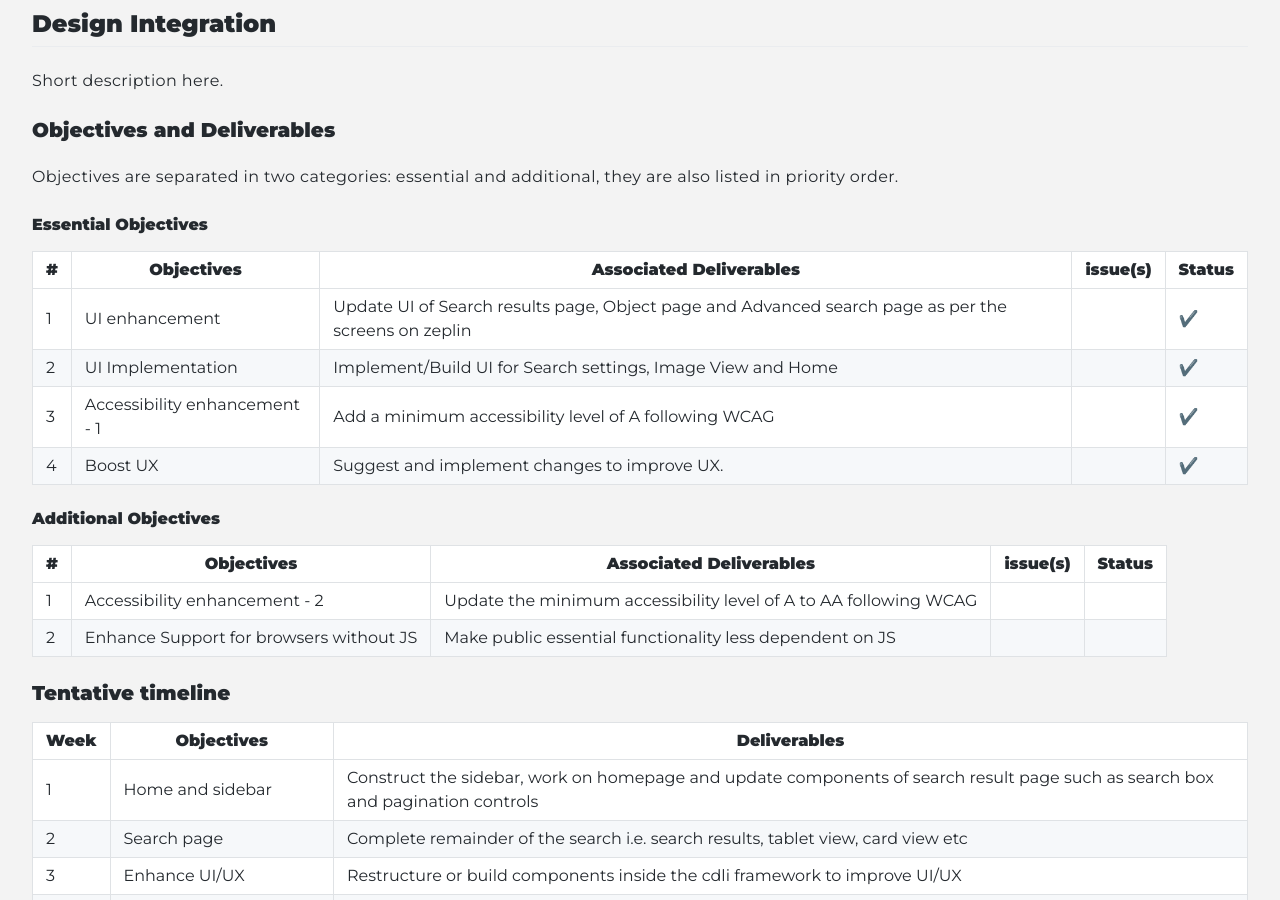
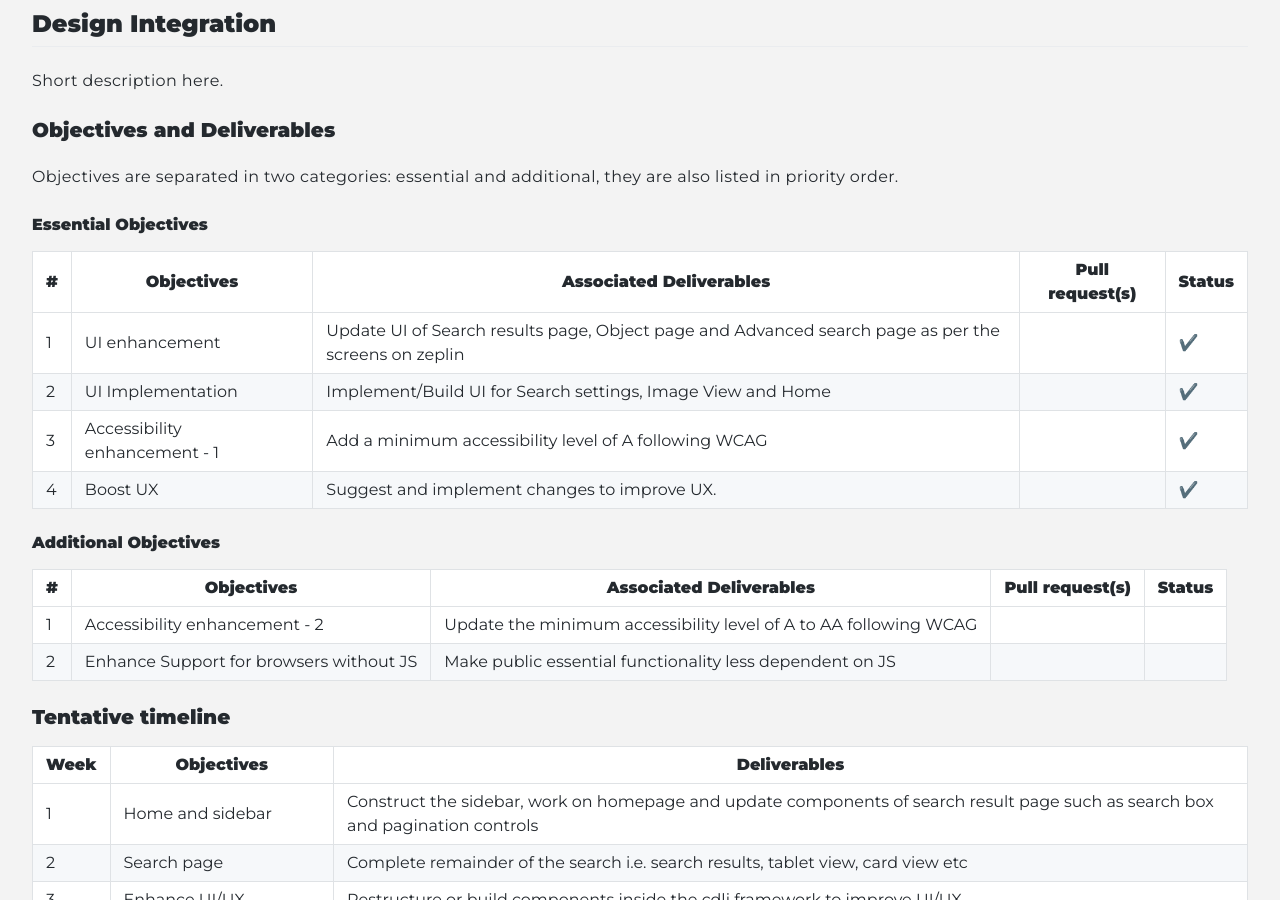
Before and after one commit to cdli-gh/blog, a Jekyll site: the page built from _blog/gsoc20/design_integration/index.md, in a window 1280 px wide and 900 px high, scrolled down 404 px. Built offline with Jekyll 4.4.1, drawn with Linux system fonts in a browser that asks for light colours; Markdown is read by kramdown in place of the engine named in the settings.

Commit message:
Update index.md

```diff
--- a/_blog/gsoc20/design_integration/index.md
+++ b/_blog/gsoc20/design_integration/index.md
@@ -12,7 +12,7 @@ Short description here.
 Objectives are separated in two categories: essential and additional, they are also listed in priority order.
 #### Essential Objectives
 
-|\#|Objectives|Associated Deliverables|issue(s)|Status|
+|\#|Objectives|Associated Deliverables|Pull request(s)|Status|
 |---	|---	|---	|--- |---	|
 |1   	|UI enhancement   	| Update UI of Search results page, Object page and Advanced search page as per the screens on zeplin  	|   	|✔️   |
 |2   	|UI Implementation  	| Implement/Build UI for Search settings, Image View and Home     	|   	| ✔️   |
@@ -22,7 +22,7 @@ Objectives are separated in two categories: essential and additional, they are a
 
 #### Additional Objectives
 
-|\#|Objectives|Associated Deliverables|issue(s)|Status|
+|\#|Objectives|Associated Deliverables|Pull request(s)|Status|
 |---	|---	|---	|--- |---	|
 |1   	|Accessibility enhancement - 2   	| Update the minimum accessibility level of A to AA following WCAG  |   	|
 |2   	|Enhance Support for browsers without JS   	| Make public essential functionality less dependent on JS    	|   	|
```
